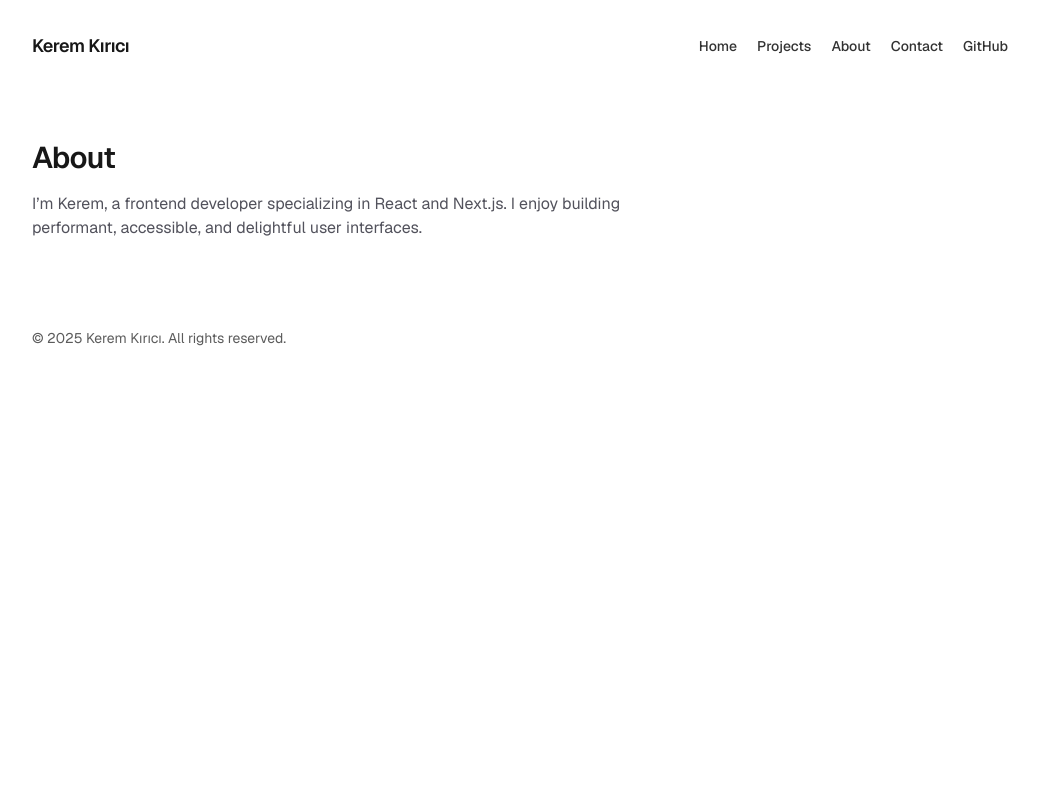
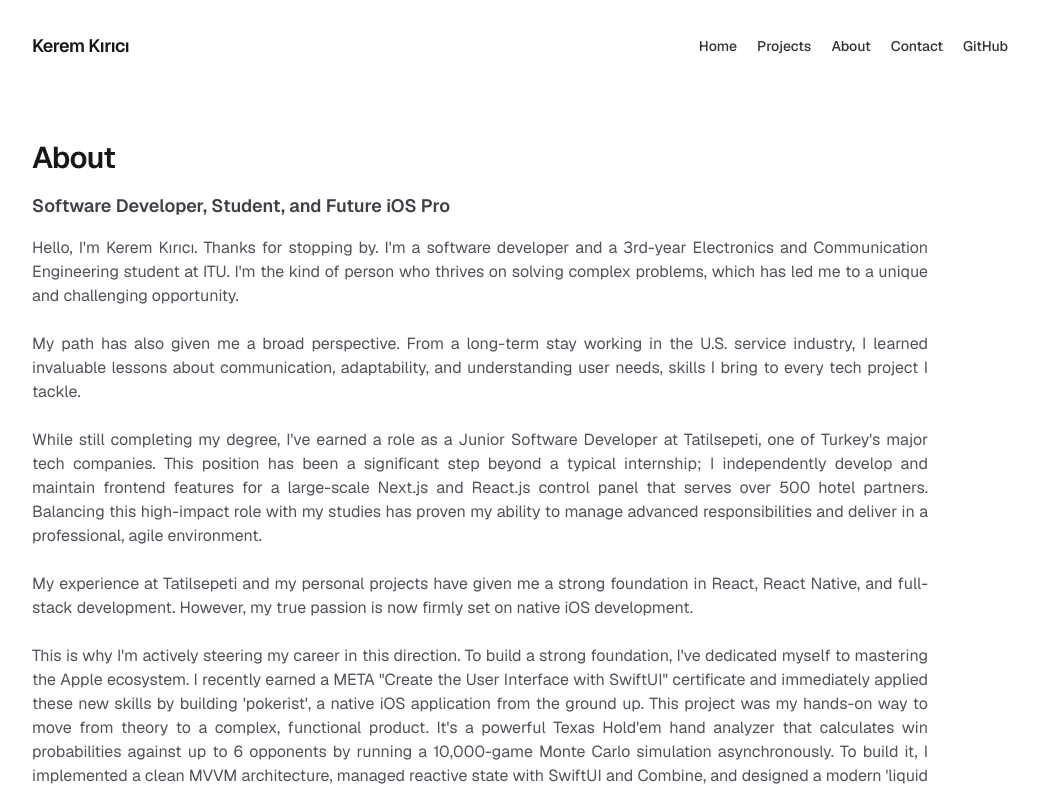
Before and after one commit to kerem-kirici/kerem-kirici.github.io, a Next.js app: page /about in a window 1280 px wide. Shown: the top 791 px of the page, without its empty margins (120-1159 px from the left). Built offline with nearby package versions, Linux system fonts and the light colour scheme.

Commit message:
about yazisi ve sayfa duzeni, tum textleri justify yapma

```diff
--- a/src/app/about/page.tsx
+++ b/src/app/about/page.tsx
@@ -3,14 +3,47 @@ export const metadata = {
   description: 'About Kerem Kırıcı, frontend developer.',
 };
 
+import { Section } from '@/components/layout/Section';
+import { Heading, Subheading, Text } from '@/components/texts';
+
 export default function AboutPage() {
   return (
-    <section className="py-12">
-      <h1 className="text-3xl font-semibold tracking-tight">About</h1>
-      <p className="mt-4 max-w-2xl text-zinc-600 dark:text-zinc-400">
-        I’m Kerem, a frontend developer specializing in React and Next.js. I enjoy building
-        performant, accessible, and delightful user interfaces.
-      </p>
-    </section>
+    <Section padding="md">
+      <Heading as="h1" size="xl" weight="semibold" tracking="tight">
+        About
+      </Heading>
+      <Subheading gutter="md" muted>
+        Software Developer, Student, and Future iOS Pro
+      </Subheading>
+      <Text tone="muted" className="mt-4 max-w-4xl">
+        Hello, I&apos;m Kerem Kırıcı. Thanks for stopping by. I&apos;m a software developer and a
+        3rd-year Electronics and Communication Engineering student at ITU. I&apos;m the kind of
+        person who thrives on solving complex problems, which has led me to a unique and challenging
+        opportunity. <br /> <br /> My path has also given me a broad perspective. From a long-term
+        stay working in the U.S. service industry, I learned invaluable lessons about communication,
+        adaptability, and understanding user needs, skills I bring to every tech project I tackle.
+        <br /> <br />
+        While still completing my degree, I&apos;ve earned a role as a Junior Software Developer at
+        Tatilsepeti, one of Turkey&apos;s major tech companies. This position has been a significant
+        step beyond a typical internship; I independently develop and maintain frontend features for
+        a large-scale Next.js and React.js control panel that serves over 500 hotel partners.
+        Balancing this high-impact role with my studies has proven my ability to manage advanced
+        responsibilities and deliver in a professional, agile environment. <br /> <br /> My
+        experience at Tatilsepeti and my personal projects have given me a strong foundation in
+        React, React Native, and full-stack development. However, my true passion is now firmly set
+        on native iOS development. <br /> <br /> This is why I&apos;m actively steering my career in
+        this direction. To build a strong foundation, I&apos;ve dedicated myself to mastering the
+        Apple ecosystem. I recently earned a META &quot;Create the User Interface with SwiftUI&quot;
+        certificate and immediately applied these new skills by building &apos;pokerist&apos;, a
+        native iOS application from the ground up. This project was my hands-on way to move from
+        theory to a complex, functional product. It&apos;s a powerful Texas Hold&apos;em hand
+        analyzer that calculates win probabilities against up to 6 opponents by running a
+        10,000-game Monte Carlo simulation asynchronously. To build it, I implemented a clean MVVM
+        architecture, managed reactive state with SwiftUI and Combine, and designed a modern
+        &apos;liquid glass&apos; UI that fully supports light and dark modes. <br /> <br /> I am
+        excited and prepared to bring my proven discipline from the web world, and my user-focused
+        perspective, to a full-time role where I can grow as a Swift and SwiftUI developer.
+      </Text>
+    </Section>
   );
 }
--- a/src/components/texts/Text.tsx
+++ b/src/components/texts/Text.tsx
@@ -10,7 +10,7 @@ type TextProps<T extends TextAs = 'p'> = {
   tone?: 'default' | 'muted' | 'subtle';
   weight?: 'regular' | 'medium';
   leading?: 'tight' | 'normal' | 'relaxed';
-  align?: 'left' | 'center' | 'right';
+  align?: 'left' | 'center' | 'right' | 'justify';
   clamp?: 1 | 2 | 3 | 4;
   className?: string;
   children: React.ReactNode;
@@ -26,7 +26,7 @@ export function Text<T extends TextAs = 'p'>({
   tone = 'default',
   weight = 'regular',
   leading = 'normal',
-  align = 'left',
+  align = 'justify',
   clamp,
   className,
   children,
@@ -54,7 +54,13 @@ export function Text<T extends TextAs = 'p'>({
           : leading === 'relaxed'
             ? 'leading-relaxed'
             : 'leading-normal',
-        align === 'center' ? 'text-center' : align === 'right' ? 'text-right' : 'text-left',
+        align === 'center'
+          ? 'text-center'
+          : align === 'right'
+            ? 'text-right'
+            : align === 'justify'
+              ? 'text-justify'
+              : 'text-left',
         clamp ? `line-clamp-${clamp}` : undefined,
         className,
       )}
```
